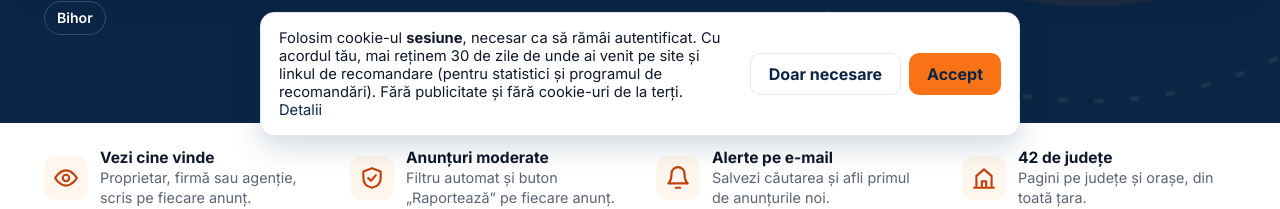
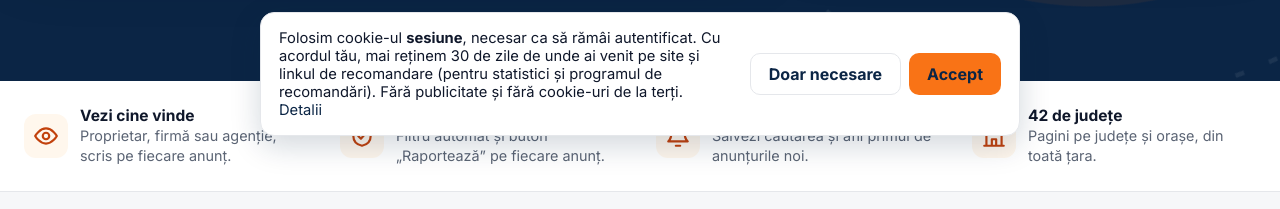
Before and after one commit to rudycwl/imobiliare-romania, a Next.js app: page / in a window 1280 px wide. Shown: the part 648-857 px from the top of the page. Built offline with nearby package versions, Linux system fonts and the light colour scheme; no server answers; the database is empty.

Commit message:
Lățime +20% și pe pagina de start (1240 → 1488 px)
Co-Authored-By: Claude Opus 5.5 <noreply@anthropic.com>
Claude-Session: https://claude.ai/code/session_019z7Un5TmWpmw7yniHAYeMo

```diff
--- a/src/app/globals.css
+++ b/src/app/globals.css
@@ -338,7 +338,7 @@ a:hover .sageata { transform: translateX(4px); }
 
 /* Pagina de start iese din .container ca benzile colorate să fie pe toată lățimea. */
 .acasa { margin: 0 calc(50% - 50vw); }
-.acasa .container { padding: 0 24px; max-width: 1240px; }
+.acasa .container { padding: 0 24px; max-width: 1488px; }
 .banda { background: var(--portocaliu); color: #0b2545; overflow: hidden; font-size: .88rem; font-weight: 700; }
 .banda-pista { display: flex; width: max-content; animation: banda 45s linear infinite; }
 .banda-pista:hover { animation-play-state: paused; }
```
